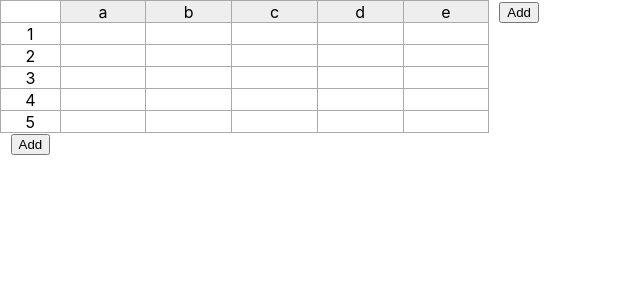
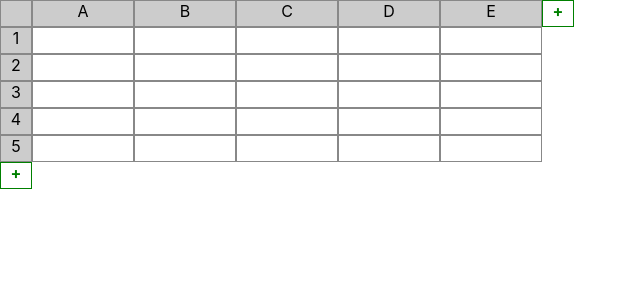
Before and after one commit to ps1223/react-spread-sheet, a React (Create React App) app: page / in a window 1280 px wide. Shown: the top 300 px of the page, without its empty margins (0-640 px from the left). Built offline with nearby package versions, Linux system fonts and the light colour scheme; the HTML template or start-up script is replaced by a standard one.

Commit message:
[PS] Added a new UI and components for a different approach with similar flow

```diff
--- a/src/App.js
+++ b/src/App.js
@@ -1,13 +1,14 @@
 import './App.css';
 import React from 'react';
-import SpreadSheet from './container/SpreadSheet';
+import Spreadsheet from './new/container/SpreadSheet';
 
 function App() {
-  return (
-    <div className="App">
-      <SpreadSheet column={5} row={5} />
-    </div>
-  );
+    return (
+        <div className="App">
+            <Spreadsheet row={5}
+                         column={5} />
+        </div>
+    );
 }
 
 export default App;
--- a/src/components/AddButton.jsx
+++ b/src/components/AddButton.jsx
@@ -1,7 +1,7 @@
 import React from 'react';
 
 export default function AddButton(props) {
-    return <button onClick={props.onClick} style={{margin: '0px 10px'}}>
+    return <button onClick={props.onClick} style={{margin: '0px 10px', ...props.style}}>
         Add
     </button>
 }
--- /dev/null
+++ b/src/new/components/AddNew.jsx
@@ -0,0 +1,25 @@
+import React from 'react';
+import Row from './Row';
+import AddButton from '../../components/AddButton';
+import Cell from './Cell';
+
+export default class AddNew extends React.Component {
+
+    render() {
+        return <Cell value="+"
+                     isHeader
+                     style={defaultStyle}
+                     onClick={this.props.onClick} />
+
+    }
+
+}
+
+const defaultStyle = {
+    width: 30,
+    color: 'green',
+    backgroundColor: 'white',
+    border: '1px solid',
+    fontWeight: 'bold',
+    cursor: 'pointer'
+}
--- /dev/null
+++ b/src/new/components/Cell.jsx
@@ -0,0 +1,47 @@
+import React from 'react';
+
+export default class Cell extends React.Component {
+
+    onChange(row, column, event) {
+        this.props.onChange(row, column, event.target.value);
+    }
+
+    render() {
+        const { row, column, value, isHeader, isSelected, isEditable, onBlur, onClick, style } = this.props;
+        const selectedStyle = isSelected ? selectedCellStyle : {};
+        const headerStyle = isHeader ? headerCellStyle : {};
+        const cellStyle = {...baseStyle, ...selectedStyle, ...headerStyle, ...style};
+        return <div style={cellStyle} onClick={onClick.bind(null, row, column)}>
+            {
+                isEditable ?
+                    <input value={value}
+                           autoFocus={true}
+                           onBlur={onBlur.bind(null, row, column)}
+                           onChange={this.onChange.bind(this, row, column)} />
+                    :
+                    <span>
+                        {value}
+                    </span>
+            }
+        </div>
+    }
+
+}
+
+const selectedCellStyle = {
+    border: '2px solid green',
+    height: 23,
+    width: 98
+}
+
+const baseStyle = {
+    width: 100,
+    height: 25,
+    textAlign: 'center',
+    border: '1px solid #888'
+}
+
+const headerCellStyle = {
+    backgroundColor: '#CCC',
+    textTransform: 'uppercase'
+}
--- /dev/null
+++ b/src/new/components/Row.jsx
@@ -0,0 +1,41 @@
+import React from 'react';
+import Cell from './Cell';
+import {colName} from '../../utils/Utils';
+import AddNew from './AddNew';
+
+export default class Row extends React.Component {
+
+    render() {
+        const { row, rowIndex, isHeader, selectedCell, editableCell, onBlur, onAdd, onChange, onClick } = this.props
+        return <div style={{display: 'flex'}}>
+            <Cell isHeader
+                  style={{width: 30}}
+                  value={isHeader ? ' ' : rowIndex + 1}
+                  onClick={() => {}} />
+            {
+                row.map((value, column) => {
+                    const columnLetter = colName(column);
+                    if(isHeader) {
+                        value = columnLetter;
+                    }
+                    const isSelected = selectedCell && selectedCell.row.includes(rowIndex) && selectedCell.column.includes(column);
+                    const isEditable = editableCell && editableCell.row === rowIndex && editableCell.column === column;
+                    return <Cell key={`${columnLetter}${row}`}
+                                 row={rowIndex}
+                                 column={column}
+                                 isHeader={isHeader}
+                                 isSelected={isSelected}
+                                 isEditable={isEditable}
+                                 onBlur={onBlur}
+                                 onChange={onChange}
+                                 onClick={onClick}
+                                 value={value} />
+                })
+            }
+            {
+                isHeader && <AddNew onClick={onAdd} />
+            }
+        </div>
+    }
+
+}
--- /dev/null
+++ b/src/new/container/SpreadSheet.jsx
@@ -0,0 +1,86 @@
+import React from 'react';
+import Row from '../components/Row';
+import AddNew from '../components/AddNew';
+
+export default class Spreadsheet extends React.Component {
+
+    constructor(props) {
+        super(props);
+        const sheet = new Array(props.row).fill(null).map(row => new Array(props.column).fill(""));
+        this.state = {
+            row: props.row,
+            column: props.column,
+            selectedCell: {
+                row: [],
+                column: []
+            },
+            editableCell: {
+                row: null,
+                column: null
+            },
+            sheet: sheet
+        };
+    }
+
+    onChange(row, column, data) {
+        const sheet = [...this.state.sheet];
+        sheet[row][column] = data;
+        this.setState({sheet});
+    }
+
+    onClick(row, column) {
+        const { editableCell, selectedCell} = this.state;
+        editableCell.row = row;
+        editableCell.column = column;
+        selectedCell.row[0] = row;
+        selectedCell.row[1] = row;
+        selectedCell.column[0] = column;
+        selectedCell.column[1] = column;
+        this.setState({
+            editableCell,
+            selectedCell
+        });
+    }
+
+    addRow() {
+        const sheet = [...this.state.sheet];
+        sheet.push(new Array(this.state.column).fill(""));
+        this.setState({
+            row: this.state.row + 1,
+            sheet
+        });
+    }
+
+    addColumn() {
+        const sheet = [...this.state.sheet];
+        sheet.forEach(row => row.push(""));
+        this.setState({
+            column: this.state.column + 1,
+            sheet
+        });
+    }
+
+    render() {
+        const { sheet, column, editableCell, selectedCell } = this.state;
+        return <div>
+            {
+                <Row row={new Array(column).fill('')}
+                     onClick={() => {}}
+                     onAdd={this.addColumn.bind(this)}
+                     isHeader />
+            }
+            {
+                sheet.map((row, index) => <Row key={index}
+                                               row={row}
+                                               rowIndex={index}
+                                               editableCell={editableCell}
+                                               selectedCell={selectedCell}
+                                               onChange={this.onChange.bind(this)}
+                                               onBlur={() => {}}
+                                               onClick={this.onClick.bind(this)} />)
+            }
+            <AddNew onClick={this.addRow.bind(this)} />
+        </div>
+    }
+
+}
```
